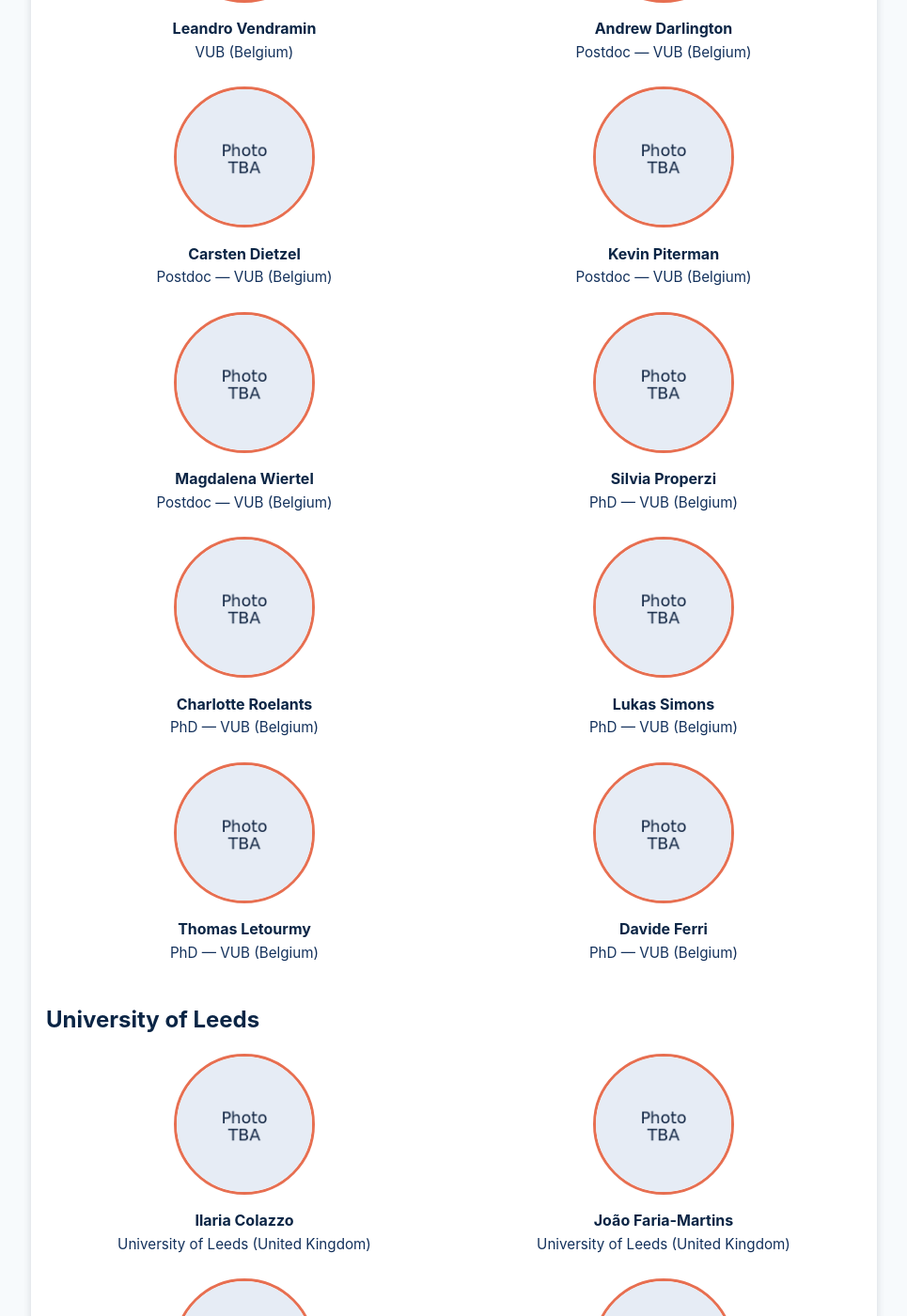
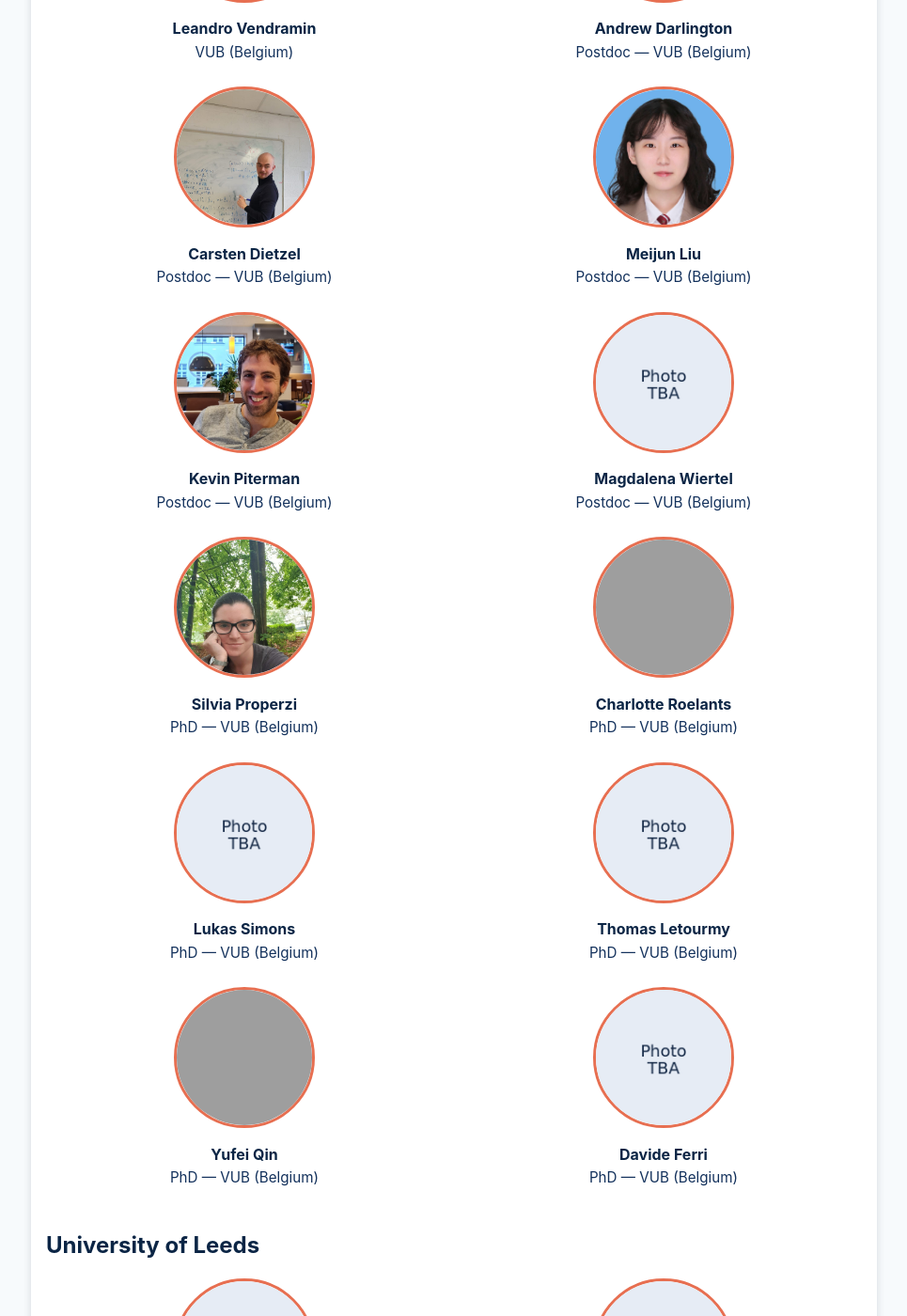
Before and after one commit to VubLeedsTopYB/VubLeedsTopYB.github.io, a Jekyll site: the page built from people.md, in a window 1280 px wide and 1400 px high, scrolled down 718 px. Shown: the whole window at 94% size, without its empty margins (157-1122 px from the left). Built offline with Jekyll 4.4.1, drawn with Linux system fonts in a browser that asks for light colours; grey boxes are pictures that could not be loaded.

Commit message:
Some pictures added

```diff
--- a/people.md
+++ b/people.md
@@ -19,22 +19,28 @@ title: topYB IJRG — People
   <h2>VUB (Brussels)</h2>
   <div class="speaker-grid">
     <div class="speaker">
-      <img src="img/placeholder.png" alt="Leandro Vendramin" />
+      <img src="img/leandro.jpg" alt="Leandro Vendramin" />
       <div class="speaker-name">Leandro Vendramin</div>
       <div class="speaker-affiliation">VUB (Belgium)</div>
     </div>
     <div class="speaker">
-      <img src="img/placeholder.png" alt="Andrew Darlington" />
+      <img src="img/andrew.jpg" alt="Andrew Darlington" />
       <div class="speaker-name">Andrew Darlington</div>
       <div class="speaker-affiliation">Postdoc — VUB (Belgium)</div>
     </div>
     <div class="speaker">
-      <img src="img/placeholder.png" alt="Carsten Dietzel" />
+      <img src="img/carsten.jpg" alt="Carsten Dietzel" />
       <div class="speaker-name">Carsten Dietzel</div>
       <div class="speaker-affiliation">Postdoc — VUB (Belgium)</div>
     </div>
     <div class="speaker">
-      <img src="img/placeholder.png" alt="Kevin Piterman" />
+      <img src="img/meijun.jpg" alt="Meijun Liu" />
+      <div class="speaker-name">Meijun Liu</div>
+      <div class="speaker-affiliation">Postdoc — VUB (Belgium)</div>
+    </div>
+
+    <div class="speaker">
+      <img src="img/kevin.jpg" alt="Kevin Piterman" />
       <div class="speaker-name">Kevin Piterman</div>
       <div class="speaker-affiliation">Postdoc — VUB (Belgium)</div>
   </div>
@@ -44,12 +50,12 @@ title: topYB IJRG — People
       <div class="speaker-affiliation">Postdoc — VUB (Belgium)</div>
     </div>
     <div class="speaker">
-      <img src="img/placeholder.png" alt="Silvia Properzi" />
+      <img src="img/silvia.jpg" alt="Silvia Properzi" />
       <div class="speaker-name">Silvia Properzi</div>
       <div class="speaker-affiliation">PhD — VUB (Belgium)</div>
     </div>
     <div class="speaker">
-      <img src="img/placeholder.png" alt="Charlotte Roelants" />
+      <img src="img/charlotte.png" alt="Charlotte Roelants" />
       <div class="speaker-name">Charlotte Roelants</div>
       <div class="speaker-affiliation">PhD — VUB (Belgium)</div>
     </div>
@@ -61,6 +67,11 @@ title: topYB IJRG — People
     <div class="speaker">
       <img src="img/placeholder.png" alt="Thomas Letourmy" />
       <div class="speaker-name">Thomas Letourmy</div>
+      <div class="speaker-affiliation">PhD — VUB (Belgium)</div>
+    </div>
+    <div class="speaker">
+      <img src="img/yufei.png" alt="Yufei Qin" />
+      <div class="speaker-name">Yufei Qin</div>
       <div class="speaker-affiliation">PhD — VUB (Belgium)</div>
     </div>
     <div class="speaker">
```
Also changed, not shown: img/andrew.jpg (added), img/carsten.jpg (added), img/charlotte.jpg (added), img/kevin.jpg (added), img/leandro.jpg (added), img/meijun.jpg (added), img/silvia.jpg (added), img/yufei.jpg (added).
